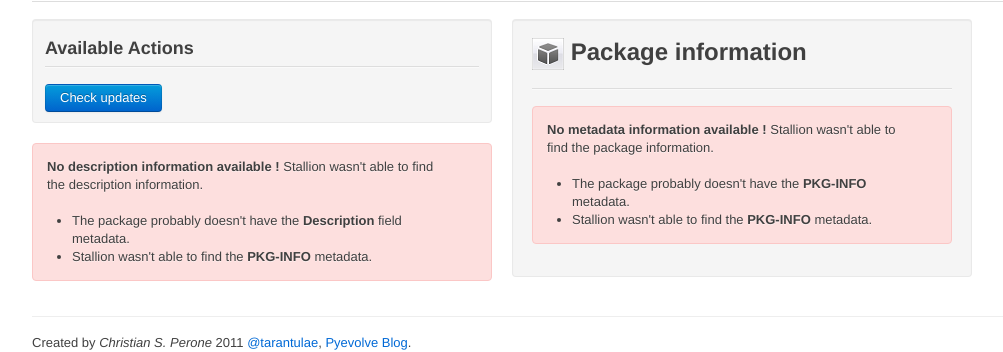
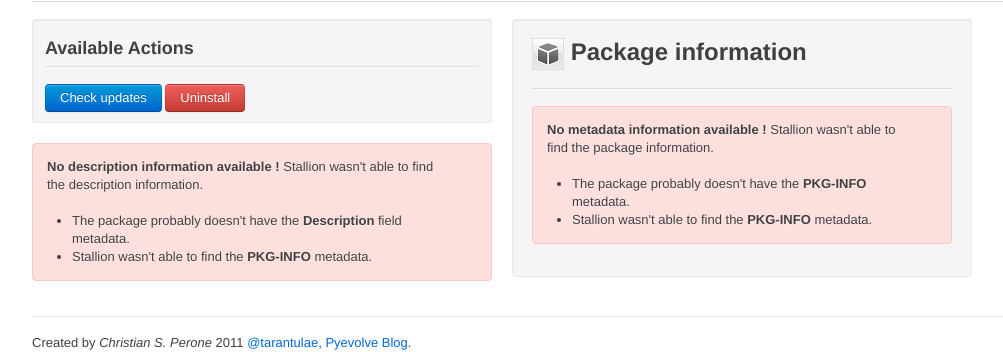
Before and after one commit to perone/stallion, a Flask app: template stallion/templates/distribution.html in a window 1280 px wide. Shown: the part 191-543 px from the top of the page, without its empty margins (228-1231 px from the left). Run offline with Flask 2, Linux system fonts and the light colour scheme; the template is opened without the code that fills it, so the values that code supplies are empty; some libraries are stand-ins or nearby versions.

Commit message:
Uninstall Feature.

```diff
--- a/stallion/main.py
+++ b/stallion/main.py
@@ -141,6 +141,22 @@ def pypi_upgrade(dist_name):
     if "Successfully installed " + dist_name  in out:
         return jsonify({"had_upgraded": 1})
     return jsonify({"had_upgraded": 0})
+
+
+@app.route('/pypi/uninstall/<dist_name>')
+def pypi_uninstall(dist_name):
+    """ Uninstall a package and return a json
+    with the attribute "had_uninstalled.
+
+    :param dist_name: distribution name
+    :rtype: json
+    :return: json with the attribute "had_uninstalled"
+    """
+    p = subprocess.Popen(["pip","uninstall", "-y", dist_name], stdout=subprocess.PIPE)
+    out, err = p.communicate()
+    if "Successfully uninstalled " + dist_name  in out:
+        return jsonify({"had_uninstalled": 1})
+    return jsonify({"had_uninstalled": 0})
 
 
 @app.route('/pypi/releases/<dist_name>')
--- a/stallion/templates/distribution.html
+++ b/stallion/templates/distribution.html
@@ -11,6 +11,10 @@
 	});
 
     $('#modal-update').modal({
+	    keyboard: true
+    });
+
+    $('#modal-uninstall').modal({
 	    keyboard: true
     });
 
@@ -45,8 +49,35 @@
 
 	});
 
+	$('#btn_uninstall_dialog').button();
+
+	$('#btn_uninstall_dialog').click(function() {
+		$('#btn_uninstall_dialog').button('loading');
+
+		$('#modal-uninstall').modal('show');
+		$('#btn_uninstall_dialog').button('reset');
+
+		$('#btn_dismiss_uninstall').click(function() {
+		        $('#modal-uninstall').modal('hide');
+		 });
+		$('#btn_uninstall').click(function() {
+			$.get('/pypi/uninstall/{{ dist.project_name }}', function(data) {
+				if (data.had_uninstalled) {
+					$("#uninstall_status").addClass("success");
+					$("#uninstall_status").html("Success!");
+					window.location.href = "/";
+				} else {
+					$("#uninstall_status").addClass("danger");
+					$("#uninstall_status").html("Something has gone wrong! Check your ~/.pip/pip.log!");
+				};
+				$("#uninstall_status").show();
+				$('#btn_uninstall').button('reset');
+			});
+		});
+
+	});
+
  });
-
 </script>
 {% endblock %}
 
@@ -70,12 +101,30 @@
 	</div>
 </div>
 
+<div id="modal-uninstall" class="modal hide fade">
+	<div class="modal-header">
+	    <a href="#" class="close">&times;</a>
+	    <h3>Uninstall dialog <small>PyPI Repository</small></h3>
+	</div>
+	<div class="modal-body" id="modal-update-body">
+	        <p>
+	                Are you sure?
+	        </p> <br />
+	        <div id="uninstall_status" class="alert-message" style="display: none;"></div>
+	</div>
+	<div class="modal-footer">
+	    <a id="btn_uninstall" href="#" class="btn primary" data-loading-text="Uninstalling">Yes</a>
+	    <a id="btn_dismiss_uninstall" href="#" class="btn">Dismiss</a>
+	</div>
+</div>
+
 <div class="row">
 	<div class="span8">
 
 	<div class="well" style="padding: 10px 12px;">
 		<div class="page-header"><h3>Available Actions</h3></div>
 		<button class="btn primary" id="btn_check_updates" data-loading-text="Checking...">Check updates</button>
+		<button class="btn danger" id="btn_uninstall_dialog" data-loading-text="Uninstalling...">Uninstall</button>
 	</div>
 
 	{% if  description_render %}
```
